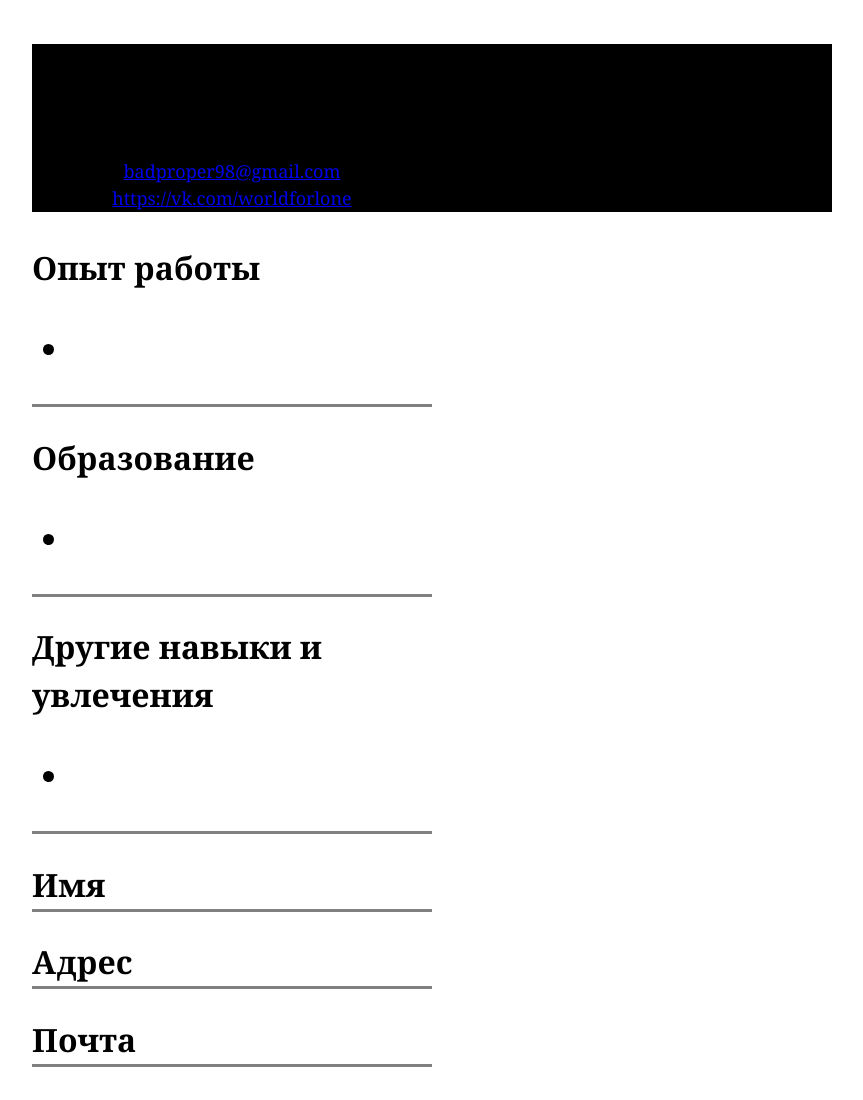
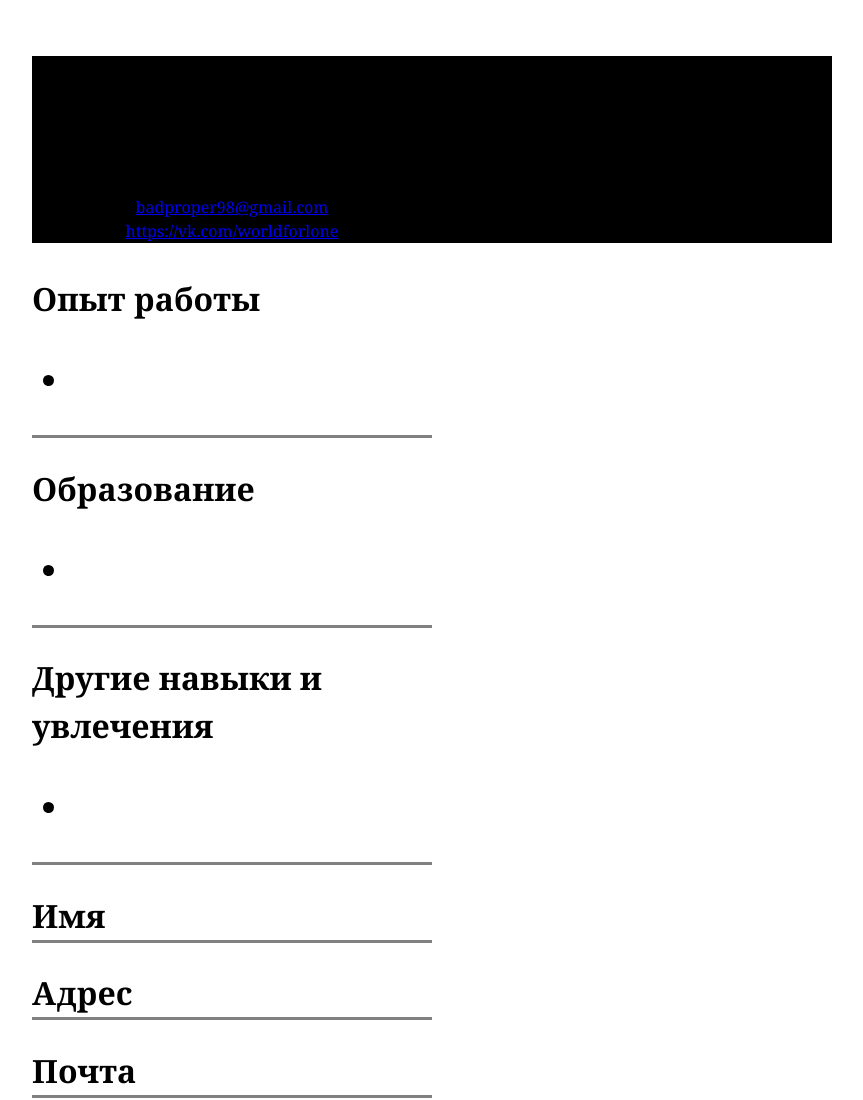
Before and after one commit to dartweydr-wq/github.io, a plain HTML site: page index.html in a window 1280 px wide. Shown: the top 1100 px of the page, without its empty margins (208-1071 px from the left). Drawn offline with Linux system fonts and the light colour scheme.

Commit message:
Update index.html

```diff
--- a/index.html
+++ b/index.html
@@ -12,19 +12,19 @@
 </head>
 <body>
 	<div id="header">
-		<h1 class="header-title">
+		<h1>
 			Сидягин Алексей
 			</h1>
 		<h2 class="header-title">
 			Информатика и вычислительная техника
 		</h2>
-		<p class="header-title">
+		<p>
 			<a href="badproper98@gmail.com" target="_blank">badproper98@gmail.com</a>
 			<a href="https://vk.com/worldforlone" target ="_blank">https://vk.com/worldforlone</a>
 		</p>
 	</div>
 
-	<div id="#main">
+	<div id="main">
 		<h2>
 		Опыт работы
 		<ul>
@@ -53,7 +53,7 @@
 		</h2>
 	</div>
 
-	<div id="#footer">
+	<div id="footer">
 		<h2>
 		Имя
 		</h2>
```
